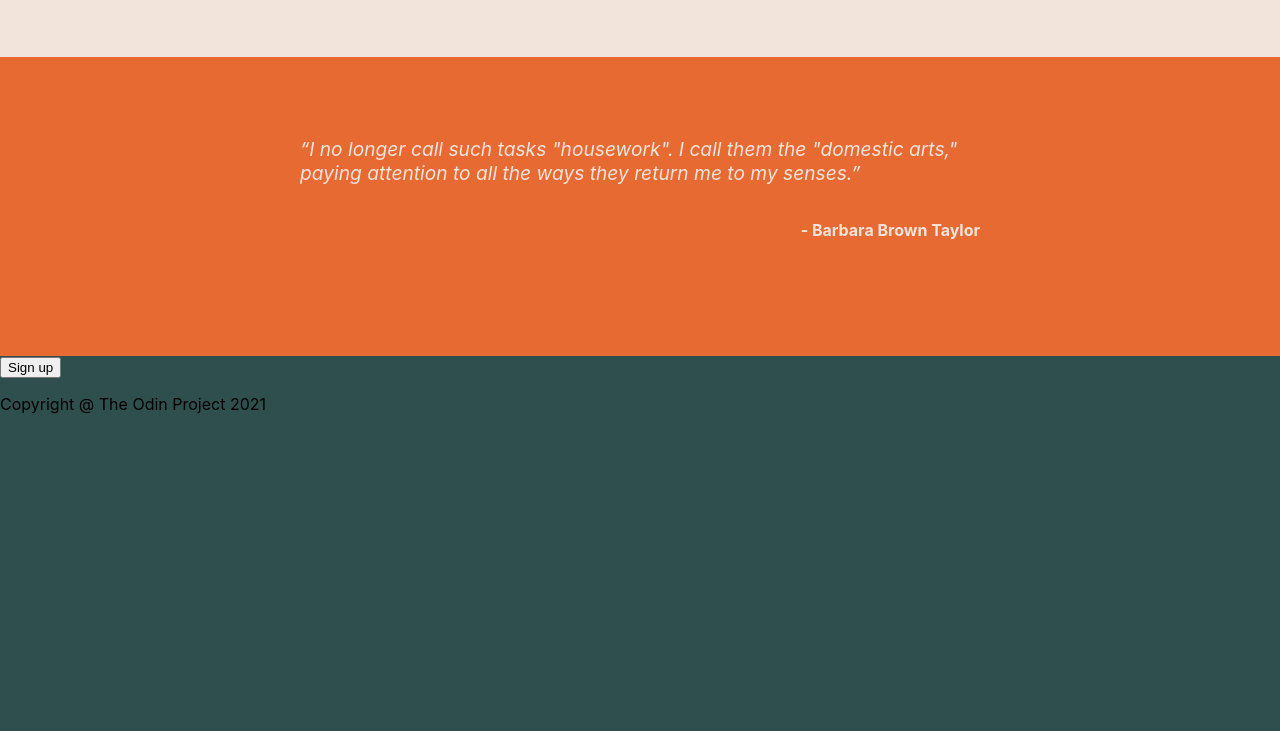
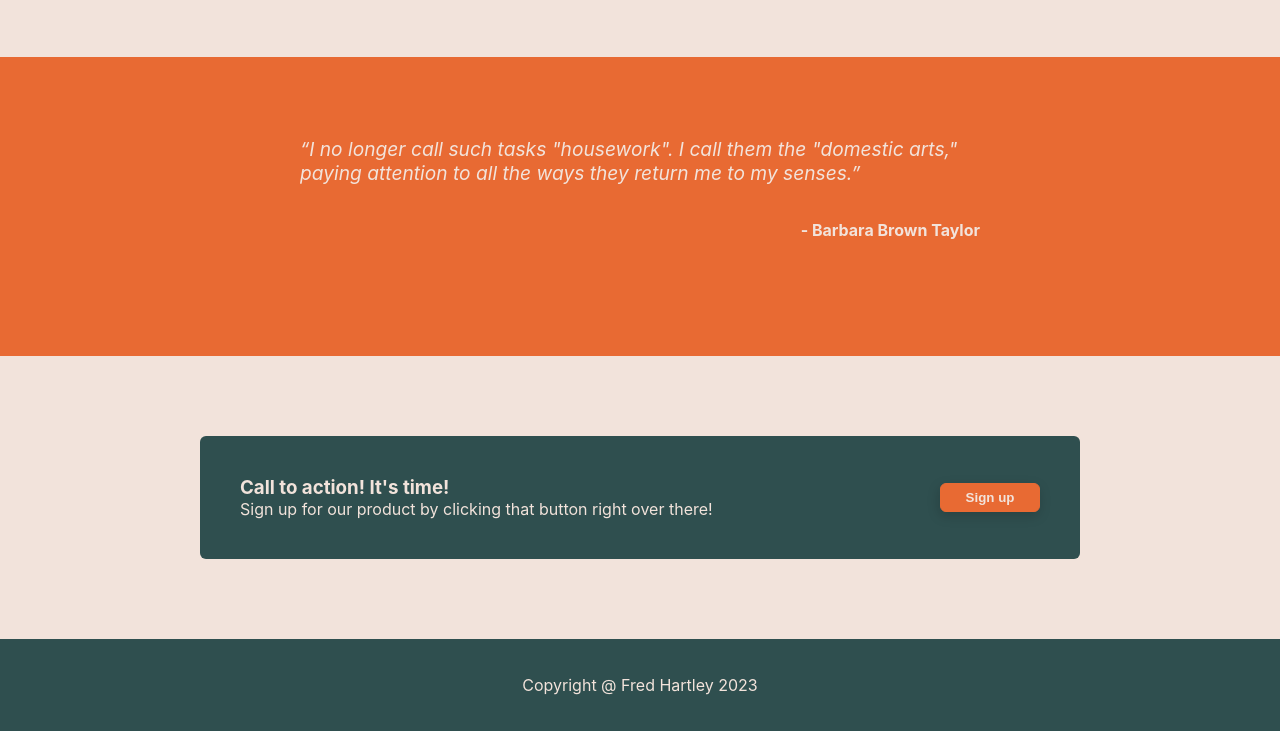
Before and after one commit to fredhartley/chore-me, a plain HTML site: page index.html in a window 1280 px wide. Shown: the part 701-1432 px from the top of the page. Before the commit the page ends 1131 px from the top, so only its background shows below. Drawn offline with Linux system fonts and the light colour scheme.

Commit message:
Styled CTA and footer

```diff
--- a/index.html
+++ b/index.html
@@ -70,14 +70,16 @@
         <div class="cta-container">
             <div class="cta-content">
                 <div class="cta-text">
+                    <h3>Call to action! It's time!</h3>
+                    <p>Sign up for our product by clicking that button right over there!</p>
+                </div>
+                    <button class="sign-up-button" a="#">Sign up</button>
 
-                </div>
-                <button a="#">Sign up</button>
             </div>
         </div>
     </div>
     <!-- footer section -->
     <div class="footer">
-        <p>Copyright @ The Odin Project 2021</p>
+        <p>Copyright @ Fred Hartley 2023</p>
 </body>
 </html>
--- a/styles.css
+++ b/styles.css
@@ -154,3 +154,49 @@ h2 {
     justify-content: flex-end;
     font-weight: 700;
 }
+
+/* cta styling */
+
+.cta-container {
+    background-color: #F2E3DB;
+    width: 100%;
+    padding: 80px 0;
+}
+
+.cta-content {
+    display: flex;
+    justify-content: space-between;
+    align-items: center;
+    margin: 0 200px;
+    padding: 40px;
+    gap: 40px;
+    background-color: darkslategrey;
+    border-radius: 6px;
+
+}
+
+.cta-text {
+    display: flex;
+    flex-direction: column;
+    justify-content:flex-start;
+    color: #F2E3DB;
+    padding: 0;
+    margin: 0;
+}
+
+.cta-text p, h3 {
+    padding: 0;
+    margin: 0;
+}
+
+.sign-up-button {
+    height: ;
+}
+
+/* footer styling */
+
+.footer p {
+    color:#F2E3DB;
+    text-align: center;
+    padding: 20px 0;
+}
```
